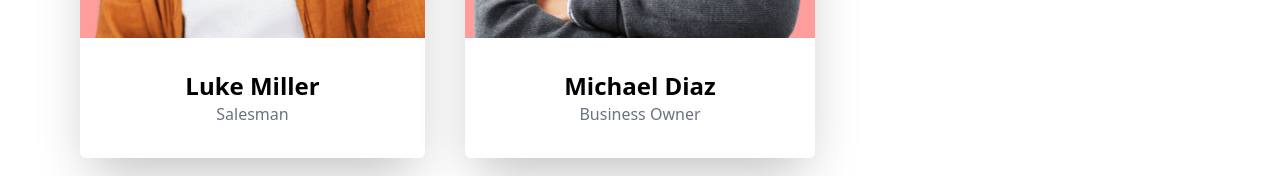
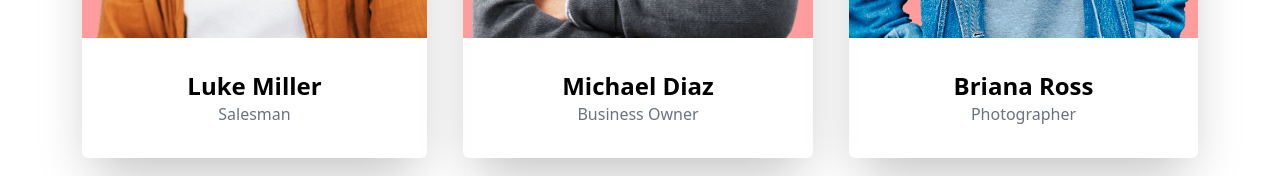
Before and after one commit to shivanshlearnify/carRental, a React (Vite) app: page /ourteam in a window 1280 px wide. Shown: the part 923-1099 px from the top of the page. Built offline with nearby package versions, Linux system fonts and the light colour scheme; what tailwindcss-gradients would draw is missing.

Commit message:
installed firebase

```diff
--- a/package.json
+++ b/package.json
@@ -10,6 +10,7 @@
     "preview": "vite preview"
   },
   "dependencies": {
+    "firebase": "^10.9.0",
     "react": "^18.2.0",
     "react-dom": "^18.2.0",
     "react-hot-toast": "^2.4.1",
--- /dev/null
+++ b/src/firebase/FirebaseConfig.jsx
@@ -0,0 +1,24 @@
+// Import the functions you need from the SDKs you need
+import { initializeApp } from "firebase/app";
+import { getFirestore } from 'firebase/firestore';
+import { getAuth } from 'firebase/auth';
+// TODO: Add SDKs for Firebase products that you want to use
+// https://firebase.google.com/docs/web/setup#available-libraries
+
+// Your web app's Firebase configuration
+const firebaseConfig = {
+    apiKey: "AIzaSyCmeQtTCBbhIzglRaxtOD75_uOfhvfBWFI",
+    authDomain: "carrental-e3c80.firebaseapp.com",
+    projectId: "carrental-e3c80",
+    storageBucket: "carrental-e3c80.appspot.com",
+    messagingSenderId: "588464000596",
+    appId: "1:588464000596:web:05f8b541c50f97e13da7c1"
+};
+
+// Initialize Firebase
+const app = initializeApp(firebaseConfig);
+
+const fireDB = getFirestore(app);
+const auth = getAuth(app);
+
+export { fireDB, auth }
--- a/src/pages/ourTeam/Ourteam.jsx
+++ b/src/pages/ourTeam/Ourteam.jsx
@@ -23,14 +23,14 @@ const Ourteam = () => {
   return (
     <Layout>
       <HeroBanner name={"Our Team"} />
-      <div className="flex flex-wrap max-w-6xl mx-auto gap-10 my-20 px-4">
+      <div className="flex flex-wrap max-w-6xl mx-auto gap-8 my-20 px-4">
         {teamPpl.map((ppl, index) => (
           <div
             key={index}
-            className="rounded-t-md rounded-b-md cursor-pointer shadow-2xl"
+            className="rounded-t-md rounded-b-md cursor-pointer shadow-2xl mx-auto"
           >
             <img className="bg-[#ff9d9d] rounded-t-md" src={ppl.img} alt={ppl.name} />
-            <div className="max-w-[180px] mx-auto flex flex-col items-center my-8">
+            <div className="max-w-[160px] mx-auto flex flex-col items-center my-8">
               <h2 className="text-2xl font-bold">{ppl.name}</h2>
               <h2 className="font-medium text-gray-500">{ppl.job}</h2>
             </div>
```
Also changed, not shown: 1 other file (tests, documents, lock files or other folders).
